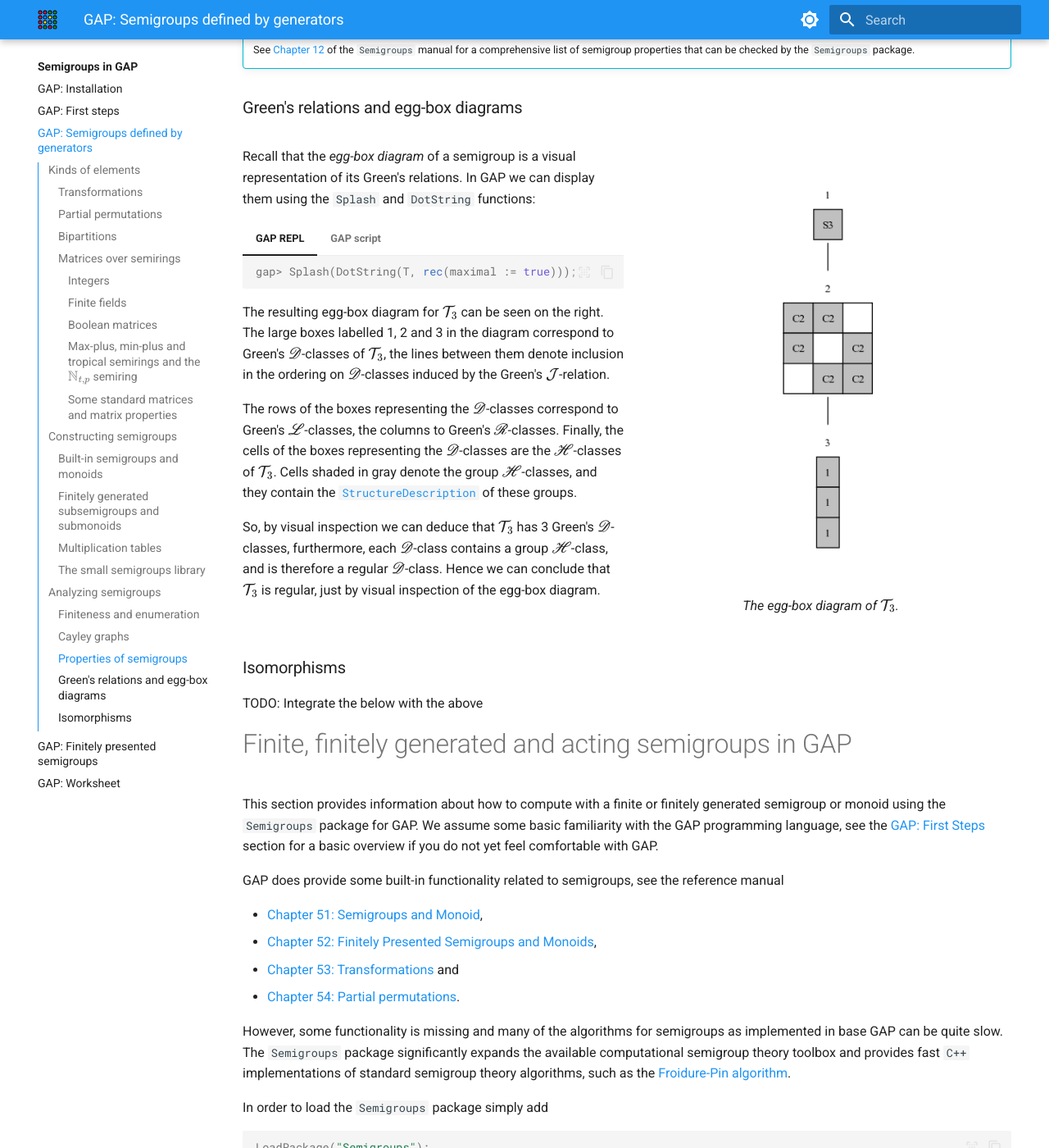
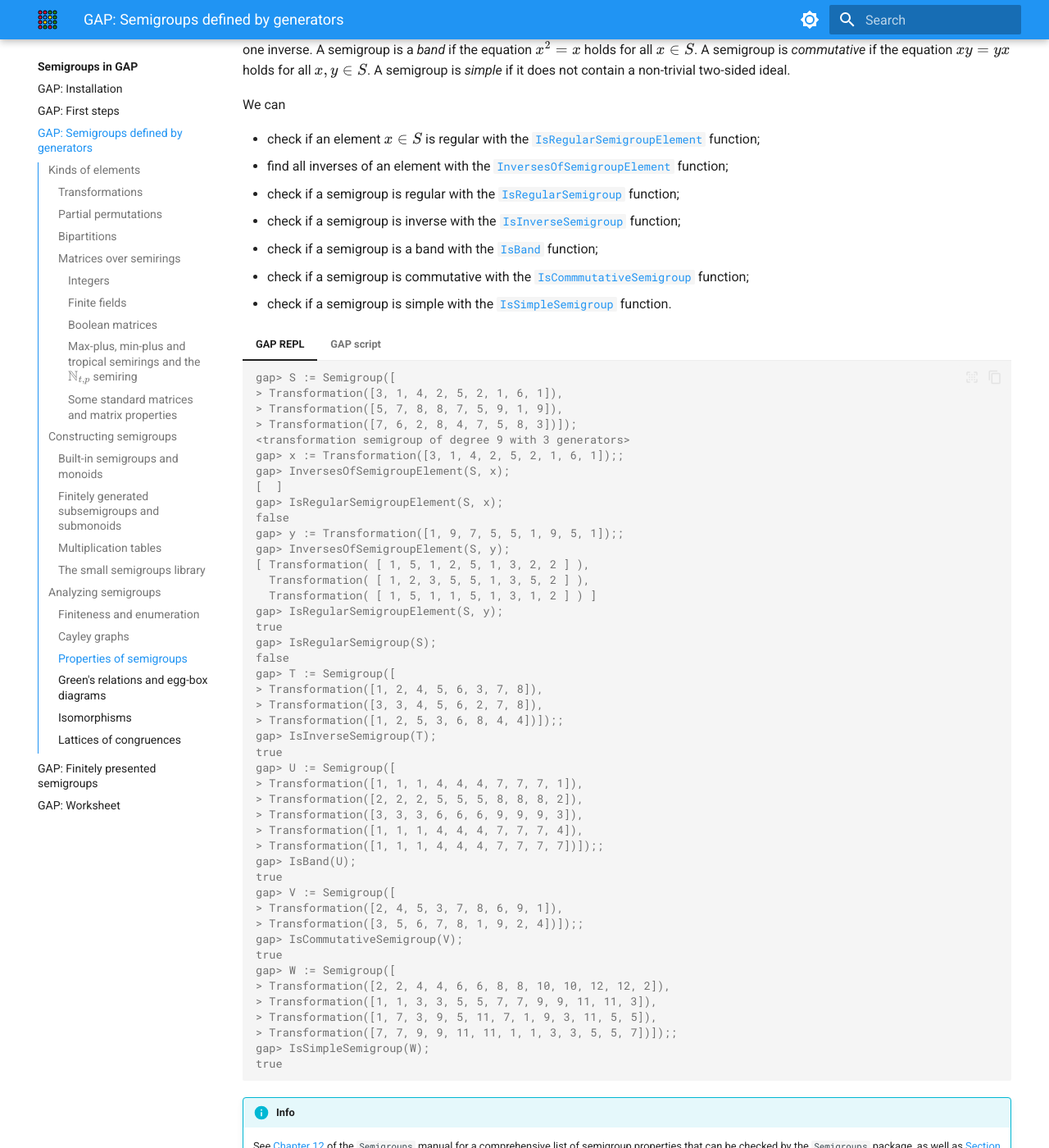
Before and after one commit to libsemigroups/tutorial, an MkDocs documentation site: the page built from docs/gap/generated.md, in a window 1280 px wide and 1400 px high, scrolled down 27346 px. Shown: the whole window at 82% size. Built offline with MkDocs 1.6.1 and Material for MkDocs 9.7.7, drawn with Linux system fonts in a browser that asks for light colours; some of the changed text lies outside the part shown.

Commit message:
GAP: Green and improve diagrams and records

````diff
--- a/docs/gap/generated.md
+++ b/docs/gap/generated.md
@@ -1867,26 +1867,202 @@
 
 ### Properties of semigroups
 
+Recall that an element $x \in S$ is _regular_ if there
+exists some $y\in S$ such that $xyx = x$ and $yxy = y$.
+We say that the element $y$ is an _inverse_ of $x$ in this case.
+A semigroup is _regular_ if every element is regular.
+A semigroup is _inverse_ if every element has precisely one inverse.
+A semigroup is a _band_ if the equation $x^2 = x$ holds for
+all $x\in S$. A semigroup is _commutative_ if the equation $xy = yx$ holds
+for all $x, y \in S$.
+A semigroup is _simple_ if it does not
+contain a non-trivial two-sided ideal.
+
+We can
+
+* check if an element $x\in S$ is regular with the
+  [`IsRegularSemigroupElement`](https://docs.gap-system.org/doc/ref/chap51_mj.html#X87532A76854347E0)
+  function;
+* find all inverses of an element with the
+  [`InversesOfSemigroupElement`](https://docs.gap-system.org/doc/ref/chap51_mj.html#X7AFDE0F17AE516C5)
+  function;
+* check if a semigroup is regular with the
+  [`IsRegularSemigroup`](https://docs.gap-system.org/doc/ref/chap51_mj.html#X7C4663827C5ACEF1)
+  function;
+* check if a semigroup is inverse with the
+  [`IsInverseSemigroup`](https://docs.gap-system.org/doc/ref/chap51_mj.html#X83F1529479D56665)
+  function;
+* check if a semigroup is a band with the
+  [`IsBand`](https://semigroups.github.io/Semigroups/doc/chap12_mj.html#X7C8DB14587D1B55A)
+  function;
+* check if a semigroup is commutative with the
+  [`IsCommmutativeSemigroup`](https://semigroups.github.io/Semigroups/doc/chap12_mj.html#X843EFDA4807FDC31)
+  function;
+* check if a semigroup is simple with the
+  [`IsSimpleSemigroup`](https://semigroups.github.io/Semigroups/doc/chap12_mj.html#X836F4692839F4874)
+  function.
+
+
+=== "GAP REPL"
+    ```gap-repl
+    gap> S := Semigroup([
+    > Transformation([3, 1, 4, 2, 5, 2, 1, 6, 1]),
+    > Transformation([5, 7, 8, 8, 7, 5, 9, 1, 9]),
+    > Transformation([7, 6, 2, 8, 4, 7, 5, 8, 3])]);
+    <transformation semigroup of degree 9 with 3 generators>
+    gap> x := Transformation([3, 1, 4, 2, 5, 2, 1, 6, 1]);;
+    gap> InversesOfSemigroupElement(S, x);
+    [  ]
+    gap> IsRegularSemigroupElement(S, x);
+    false
+    gap> y := Transformation([1, 9, 7, 5, 5, 1, 9, 5, 1]);;
+    gap> InversesOfSemigroupElement(S, y);
+    [ Transformation( [ 1, 5, 1, 2, 5, 1, 3, 2, 2 ] ),
+      Transformation( [ 1, 2, 3, 5, 5, 1, 3, 5, 2 ] ),
+      Transformation( [ 1, 5, 1, 1, 5, 1, 3, 1, 2 ] ) ]
+    gap> IsRegularSemigroupElement(S, y);
+    true
+    gap> IsRegularSemigroup(S);
+    false
+    gap> T := Semigroup([
+    > Transformation([1, 2, 4, 5, 6, 3, 7, 8]),
+    > Transformation([3, 3, 4, 5, 6, 2, 7, 8]),
+    > Transformation([1, 2, 5, 3, 6, 8, 4, 4])]);;
+    gap> IsInverseSemigroup(T);
+    true
+    gap> U := Semigroup([
+    > Transformation([1, 1, 1, 4, 4, 4, 7, 7, 7, 1]),
+    > Transformation([2, 2, 2, 5, 5, 5, 8, 8, 8, 2]),
+    > Transformation([3, 3, 3, 6, 6, 6, 9, 9, 9, 3]),
+    > Transformation([1, 1, 1, 4, 4, 4, 7, 7, 7, 4]),
+    > Transformation([1, 1, 1, 4, 4, 4, 7, 7, 7, 7])]);;
+    gap> IsBand(U);
+    true
+    gap> V := Semigroup([
+    > Transformation([2, 4, 5, 3, 7, 8, 6, 9, 1]),
+    > Transformation([3, 5, 6, 7, 8, 1, 9, 2, 4])]);;
+    gap> IsCommutativeSemigroup(V);
+    true
+    gap> W := Semigroup([
+    > Transformation([2, 2, 4, 4, 6, 6, 8, 8, 10, 10, 12, 12, 2]),
+    > Transformation([1, 1, 3, 3, 5, 5, 7, 7, 9, 9, 11, 11, 3]),
+    > Transformation([1, 7, 3, 9, 5, 11, 7, 1, 9, 3, 11, 5, 5]),
+    > Transformation([7, 7, 9, 9, 11, 11, 1, 1, 3, 3, 5, 5, 7])]);;
+    gap> IsSimpleSemigroup(W);
+    true
+    ```
+=== "GAP script"
+    ```gap
+    S := Semigroup([
+    Transformation([3, 1, 4, 2, 5, 2, 1, 6, 1]),
+    Transformation([5, 7, 8, 8, 7, 5, 9, 1, 9]),
+    Transformation([7, 6, 2, 8, 4, 7, 5, 8, 3])]);
+    x := Transformation([3, 1, 4, 2, 5, 2, 1, 6, 1]);;
+    InversesOfSemigroupElement(S, x);
+    IsRegularSemigroupElement(S, x);
+    y := Transformation([1, 9, 7, 5, 5, 1, 9, 5, 1]);;
+    InversesOfSemigroupElement(S, y);
+    IsRegularSemigroupElement(S, y);
+    IsRegularSemigroup(S);
+    T := Semigroup([
+    Transformation([1, 2, 4, 5, 6, 3, 7, 8]),
+    Transformation([3, 3, 4, 5, 6, 2, 7, 8]),
+    Transformation([1, 2, 5, 3, 6, 8, 4, 4])]);;
+    IsInverseSemigroup(T);
+    U := Semigroup([
+    Transformation([1, 1, 1, 4, 4, 4, 7, 7, 7, 1]),
+    Transformation([2, 2, 2, 5, 5, 5, 8, 8, 8, 2]),
+    Transformation([3, 3, 3, 6, 6, 6, 9, 9, 9, 3]),
+    Transformation([1, 1, 1, 4, 4, 4, 7, 7, 7, 4]),
+    Transformation([1, 1, 1, 4, 4, 4, 7, 7, 7, 7])]);;
+    IsBand(U);
+    V := Semigroup([
+    Transformation([2, 4, 5, 3, 7, 8, 6, 9, 1]),
+    Transformation([3, 5, 6, 7, 8, 1, 9, 2, 4])]);;
+    IsCommutativeSemigroup(V);
+    W := Semigroup([
+    Transformation([2, 2, 4, 4, 6, 6, 8, 8, 10, 10, 12, 12, 2]),
+    Transformation([1, 1, 3, 3, 5, 5, 7, 7, 9, 9, 11, 11, 3]),
+    Transformation([1, 7, 3, 9, 5, 11, 7, 1, 9, 3, 11, 5, 5]),
+    Transformation([7, 7, 9, 9, 11, 11, 1, 1, 3, 3, 5, 5, 7])]);;
+    IsSimpleSemigroup(W);
+    ```
+
 !!! info
     See [Chapter 12](https://semigroups.github.io/Semigroups/doc/chap12_mj.html)
     of the `Semigroups` manual for a comprehensive list of semigroup
-    properties that can be checked by the `Semigroups` package.
+    properties that can be checked by the `Semigroups` package, as well as
+    [Section 51.4](https://docs.gap-system.org/doc/ref/chap51_mj.html#X78274024827F306D)
+    of the GAP reference manual.
 
 ### Green's relations and egg-box diagrams
+
+Recall that the Green's $\mathscr{R}, \mathscr{L}$ and
+$\mathscr{J}$ relations are equivalence relations on a semigroup $S$
+defined by
+
+* $x \mathscr{R} y$ if and only if $x S = y S$,
+* $x \mathscr{L} y$ if and only if $S x = S y$,
+* $x \mathscr{J} y$ if and only if $S x S = S y S$.
+
+The Green's $\mathscr{H}$ and $\mathscr{D}$ relations are defined as
+the intersection and composition of the $\mathscr{R}$ and $\mathscr{L}$
+relations, respectively. For a finite semigroup, the $\mathscr{D}$ and
+$\mathscr{J}$ relations coincide.
+
+We can obtain the $\mathscr{R}, \mathscr{L}, \mathscr{D}$ or
+$\mathscr{H}$-equivalence class of an element of a semigroup using
+the
+[`RClass`](https://semigroups.github.io/Semigroups/doc/chap10_mj.html#X81B7AD4C7C552867),
+[`LClass`](https://semigroups.github.io/Semigroups/doc/chap10_mj.html#X81B7AD4C7C552867),
+[`DClass`](https://semigroups.github.io/Semigroups/doc/chap10_mj.html#X81B7AD4C7C552867) and
+[`HClass`](https://semigroups.github.io/Semigroups/doc/chap10_mj.html#X81B7AD4C7C552867) functions, respectively.
+
+=== "GAP REPL"
+    ```gap-repl
+    gap> S := Semigroup([Transformation([1, 1]), Transformation([2, 2]), Transformation([5, 4, 3, 2, 1])]);
+    <transformation semigroup of degree 5 with 3 generators>
+    gap> RClass(S, Transformation([1, 1]));
+    <Green's R-class: Transformation( [ 1, 1 ] )>
+    gap> Elements(RClass(S, Transformation([1, 1])));
+    [ Transformation( [ 1, 1 ] ), Transformation( [ 2, 2 ] ),
+      Transformation( [ 4, 4, 3, 2, 1 ] ), Transformation( [ 5, 5, 3, 2, 1 ] ) ]
+    gap> Elements(LClass(S, Transformation([1, 1])));
+    [ Transformation( [ 1, 1 ] ), Transformation( [ 5, 4, 3, 1, 1 ] ) ]
+    gap> Elements(DClass(S, Transformation([1, 1])));
+    [ Transformation( [ 1, 1 ] ), Transformation( [ 1, 2, 3, 4, 4 ] ),
+      Transformation( [ 1, 2, 3, 5, 5 ] ), Transformation( [ 2, 2 ] ),
+      Transformation( [ 4, 4, 3, 2, 1 ] ), Transformation( [ 5, 4, 3, 1, 1 ] ),
+      Transformation( [ 5, 4, 3, 2, 2 ] ), Transformation( [ 5, 5, 3, 2, 1 ] ) ]
+    gap> Elements(HClass(S, Transformation([1, 1])));
+    [ Transformation( [ 1, 1 ] ) ]
+    ```
+=== "GAP script"
+    ```gap
+    S := Semigroup([Transformation([1, 1]), Transformation([2, 2]), Transformation([5, 4, 3, 2, 1])]);
+    RClass(S, Transformation([1, 1]));
+    Elements(RClass(S, Transformation([1, 1])));
+    Elements(LClass(S, Transformation([1, 1])));
+    Elements(DClass(S, Transformation([1, 1])));
+    Elements(HClass(S, Transformation([1, 1])));
+    ```
 
 <div class="grid" markdown>
 
   <div markdown>
   Recall that the _egg-box diagram_ of a semigroup is a visual representation
   of its Green's relations. In GAP we can display them using the `Splash` and
-  `DotString` functions:
-
-=== "GAP REPL"
-    ```gap-repl
+  [`DotString`](https://semigroups.github.io/Semigroups/doc/chap16_mj.html#X7F51F3CD7E13D199)
+  functions:
+
+=== "GAP REPL"
+    ```gap-repl
+    gap> T := FullTransformationSemigroup(3);
     gap> Splash(DotString(T, rec(maximal := true)));
     ```
 === "GAP script"
     ```gap
+    T := FullTransformationSemigroup(3);
     Splash(DotString(T, rec(maximal := true)));
     ```
 
@@ -1900,7 +2076,9 @@
   Green's $\mathscr{L}$-classes, the columns to Green's $\mathscr{R}$-classes.
   Finally, the cells of the boxes representing the $\mathscr{D}$-classes
   are the $\mathscr{H}$-classes of $\mathcal{T}_3$. Cells shaded in gray
-  denote the group $\mathscr{H}$-classes, and they contain the [`StructureDescription`](https://docs.gap-system.org/doc/ref/chap39.html#X8199B74B84446971) of these groups.
+  denote the group $\mathscr{H}$-classes, and they contain the
+  [`StructureDescription`](https://docs.gap-system.org/doc/ref/chap39.html#X8199B74B84446971) of these groups,
+  this is a consequence of the `#!gap rec(maximal := true)` argument.
 
   So, by visual inspection we can deduce that $\mathcal{T}_3$ has
   3 Green's $\mathscr{D}$-classes, furthermore, each $\mathscr{D}$-class
@@ -1909,306 +2087,21 @@
   just by visual inspection of the egg-box diagram.
   </div>
 
-![The egg-box diagram of $\mathcal{T}_3$](../images/T3_egg_box.png){ align=right width=200rem }
+![The egg-box diagram of $\mathcal{T}_3$](../images/T3_egg_box_light.svg#only-light){ align=right }
+![The egg-box diagram of $\mathcal{T}_3$](../images/T3_egg_box_dark.svg#only-dark){ align=right }
 /// caption
 The egg-box diagram of $\mathcal{T}_3$.
 ///
 </div>
 
+!!! info
+    See [Chapter 10](https://semigroups.github.io/Semigroups/doc/chap10_mj.html)
+    of the `Semigroups` manual for a deeper look at Green's relation related
+    functionality.
+
 ### Isomorphisms
 
-
-TODO: Integrate the below with the above
-
-# Finite, finitely generated and acting semigroups in GAP
-
-This section provides information about how to compute with a finite or finitely generated
-semigroup or monoid using the `Semigroups` package for GAP. We assume some basic familiarity
-with the GAP programming language, see the [GAP: First Steps](first-steps.md) section for
-a basic overview if you do not yet feel comfortable with GAP.
-
-GAP does provide some built-in functionality related to semigroups, see the reference manual
-
-* [Chapter 51: Semigroups and Monoid](https://docs.gap-system.org/doc/ref/chap51_mj.html),
-* [Chapter 52: Finitely Presented Semigroups and Monoids](https://docs.gap-system.org/doc/ref/chap52_mj.html),
-* [Chapter 53: Transformations](https://docs.gap-system.org/doc/ref/chap53_mj.html) and
-* [Chapter 54: Partial permutations](https://docs.gap-system.org/doc/ref/chap54_mj.html).
-
-However, some functionality is missing and many of the algorithms
-for semigroups as implemented in base GAP can be quite slow. The `Semigroups` package
-significantly expands the available computational semigroup theory toolbox and provides
-fast `C++` implementations of standard semigroup theory algorithms, such as the
-[Froidure-Pin algorithm](https://semigroups.github.io/Semigroups/doc/chap6_mj.html#X7E2DE9767D5D82F7).
-
-In order to load the `Semigroups` package simply add
-```gap
-LoadPackage("Semigroups");
-```
-at the start of your gap script, or execute this command at the start of your
-GAP session.
-
-## Finite semigroups
-
-In this section we showcase how one can construct and analyze certain kinds
-of finite semigroups.
-
-### Transformation semigroups
-
-Before we delve into functions for analyzing semigroups, we first need to
-construct some example to analyze. In this section we introduce one rich
-family of examples, the _transformation semigroups_.
-
-Recall that a _transformation_ of
-degree $n$ is a function $f: \{1, \ldots, n\} \rightarrow \{1, \ldots, n\}$ and
-the _full transformation semigroup_ of degree $n$ is semigroups
-$\mathcal{T}_n$ consisting of all degree $n$ transformations under composition.
-
-In GAP the function `#!gap FullTransformationSemigroup(n);` can be used to construct
-the semigroup $\mathcal{T}_n$, and check some basic facts about it.
-
-!!! note
-    The code examples in this section will consist of two tabs: one labelled
-    "GAP REPL" showcasing the output in an example GAP REPL session, and
-    another labelled "GAP script" which contains the same code without the
-    GAP REPL output, for easier copy-pasting into a GAP session.
-
-=== "GAP REPL"
-    ```gap-repl
-    gap> T := FullTransformationSemigroup(3);
-    <full transformation monoid of degree 3>
-    gap> Size(T); # The order of T
-    27
-    gap> IsMonoid(T); # Is T a monoid?
-    true
-    gap> IsRegularSemigroup(T); # Is T regular?
-    true
-    gap> IsCommutativeSemigroup(T); # Is T commutative?
-    false
-    ```
-=== "GAP script"
-    ```gap
-    T := FullTransformationSemigroup(3);
-    Size(T); # The order of T
-    IsMonoid(T); # Is T a monoid?
-    IsRegularSemigroup(T); # Is T regular?
-    IsCommutativeSemigroup(T); # Is T commutative?
-    ```
-
-As we discussed in the [Help system section](./first-steps.md#the-help-system), to
-learn more about any GAP function you can use the help operator `?` in the GAP
-REPL, e.g.
-
-```gap-repl
-gap> ?FullTransformationSemigroup
-  53.7-3 FullTransformationSemigroup
-
-  ‣ FullTransformationSemigroup( n ) ─────────────────────────────────── function
-  ‣ FullTransformationMonoid( n ) ────────────────────────────────────── function
-  Returns:  The full transformation semigroup of degree n.
-
-  If n is a positive integer, then FullTransformationSemigroup returns the monoid
-  consisting  of  all  transformations  with  degree  at  most n, called the full
-  transformation semigroup.
-
-  The  full  transformation  semigroup  is  regular,  has  n ^ n elements, and is
-  generated  by  any  set  containing transformations that generate the symmetric
-  group on n points and any transformation of rank n - 1.
-
-  FulTransformationMonoid is a synonym for FullTransformationSemigroup.
-
-  ──────────────────────────────────  Example  ──────────────────────────────────
-    gap> FullTransformationSemigroup( 1234 );
-    <full transformation monoid of degree 1234>
-  ───────────────────────────────────────────────────────────────────────────────
-  -- <space> page, <n> next line, <b> back, <p> back line, <q> quit --
-```
-
-This can be especially helpful for understanding the functions we will use
-going forward.
-
-To display the elements of `T` we can use the GAP function `Elements`:
-
-=== "GAP REPL"
-    ```gap-repl
-    gap> Elements(T);
-    [ Transformation( [ 1, 1, 1 ] ), Transformation( [ 1, 1, 2 ] ),
-      Transformation( [ 1, 1 ] ), Transformation( [ 1, 2, 1 ] ),
-      Transformation( [ 1, 2, 2 ] ), IdentityTransformation,
-      Transformation( [ 1, 3, 1 ] ), Transformation( [ 1, 3, 2 ] ),
-      Transformation( [ 1, 3, 3 ] ), Transformation( [ 2, 1, 1 ] ),
-      Transformation( [ 2, 1, 2 ] ), Transformation( [ 2, 1 ] ),
-      Transformation( [ 2, 2, 1 ] ), Transformation( [ 2, 2, 2 ] ),
-      Transformation( [ 2, 2 ] ), Transformation( [ 2, 3, 1 ] ),
-      Transformation( [ 2, 3, 2 ] ), Transformation( [ 2, 3, 3 ] ),
-      Transformation( [ 3, 1, 1 ] ), Transformation( [ 3, 1, 2 ] ),
-      Transformation( [ 3, 1, 3 ] ), Transformation( [ 3, 2, 1 ] ),
-      Transformation( [ 3, 2, 2 ] ), Transformation( [ 3, 2, 3 ] ),
-      Transformation( [ 3, 3, 1 ] ), Transformation( [ 3, 3, 2 ] ),
-      Transformation( [ 3, 3, 3 ] ) ]
-    ```
-=== "GAP script"
-    ```gap
-    Elements(T);
-    ```
-
-Instead of representing transformations as functions, GAP uses a bespoke
-`Transformation` object. A transformation $t$ is specified by providing
-a list `A` such that the $i$-th entry `A[i]` is the image of the point $i$
-under the transformation $t$. So, for example
-`#!gap t := Transformation([1, 3, 3, 4]);` defines the transformation
-`t \in \mathcal{T}_4`
-such that $t(1) = 1, t(2) = t(3) = 3$ and $t(4) = 4$. We can
-multiply transformations using the usual multiplication operator `*`.
-Furthermore, we can obtain the image $t(x)$ of a point
-$x \in \{1, \ldots, 4\}$ under $t$ via the power syntax `x ^ t`.
-
-=== "GAP REPL"
-    ```gap-repl
-    gap> a := Transformation([1, 3, 3, 4]);
-    Transformation( [ 1, 3, 3 ] )
-    gap> b := Transformation([2, 3, 4, 1]);
-    Transformation( [ 2, 3, 4, 1 ] )
-    gap> a * b;
-    Transformation( [ 2, 4, 4, 1 ] )
-    gap> b * a;
-    Transformation( [ 3, 3, 4, 1 ] )
-    gap> 2 ^ a;
-    3
-    gap> 3 ^ b;
-    4
-    gap> 2 ^ (a * b);
-    4
-    gap> 2 ^ (b * a);
-    3
-    ```
-=== "GAP script"
-    ```gap
-    a := Transformation([1, 3, 3, 4]);
-    b := Transformation([2, 3, 4, 1]);
-    a * b;
-    b * a;
-    2 ^ a;
-    3 ^ b;
-    2 ^ (a * b);
-    2 ^ (b * a);
-    ```
-
-!!! note
-    In fact, mathematically all transformations in GAP belong to
-    the infinite transformation monoid $T_\mathbb{N}$ of transformations
-    $f: \mathbb{N} \rightarrow \mathbb{N}$. GAP simply treats all points
-    after the largest moved point of a transformation $t$ as fixed.
-    This means that we can multiply two transformations acting
-    on a different number of points, so e.g.
-    `#!gap Transformation([2, 1]) * Transformation([3, 3, 4, 5]);`
-    is valid. Similarly, `#!gap 10 ^ (Transformation([2, 1]));` is
-    valid and returns `10`.
-
-We can construct a semigroups generated by a set of transformations using the
-`Semigroup` function:
-
-=== "GAP REPL"
-    ```gap-repl
-    gap> a := Transformation([1, 3, 3, 4]);
-    Transformation( [ 1, 3, 3 ] )
-    gap> b := Transformation([2, 3, 4, 1]);
-    Transformation( [ 2, 3, 4, 1 ] )
-    gap> c := Transformation([1, 1, 2, 2]);
-    Transformation( [ 1, 1, 2, 2 ] )
-    gap> S := Semigroup([a, b, c]);
-    <transformation semigroup of degree 4 with 3 generators>
-    gap> Size(S); # All the usual semigroup functions should work
-    128
-    gap> IsRegularSemigroup(S);
-    true
-    gap> IsCommutativeSemigroup(S);
-    false
-    ```
-=== "GAP script"
-    ```gap
-    a := Transformation([1, 3, 3, 4]);
-    b := Transformation([2, 3, 4, 1]);
-    c := Transformation([1, 1, 2, 2]);
-    S := Semigroup([a, b, c]);
-    Size(S); # All the usual semigroup functions should work
-    IsRegularSemigroup(S);
-    IsCommutativeSemigroup(S);
-    ```
-
-
-
-
-
-### Green's relations
-
-TODO: Intro on what these are etc
-
-<div class="grid" markdown>
-
-  <div markdown>
-  Recall that the _egg-box diagram_ of a semigroup is a visual representation
-  of its Green's relations. In GAP we can display them using the `Splash` and
-  `DotString` functions:
-
-=== "GAP REPL"
-    ```gap-repl
-    gap> Splash(DotString(T, rec(maximal := true)));
-    ```
-=== "GAP script"
-    ```gap
-    Splash(DotString(T, rec(maximal := true)));
-    ```
-
-  The resulting egg-box diagram for $\mathcal{T}_3$ can be seen on the right.
-  The large boxes labelled 1, 2 and 3 in the diagram correspond to Green's
-  $\mathscr{D}$-classes of $\mathcal{T}_3$, the lines between them denote
-  inclusion in the ordering on $\mathscr{D}$-classes induced by the Green's
-  $\mathcal{J}$-relation.
-
-  The rows of the boxes representing the $\mathscr{D}$-classes correspond to
-  Green's $\mathscr{L}$-classes, the columns to Green's $\mathscr{R}$-classes.
-  Finally, the cells of the boxes representing the $\mathscr{D}$-classes
-  are the $\mathscr{H}$-classes of $\mathcal{T}_3$. Cells shaded in gray
-  denote the group $\mathscr{H}$-classes, and they contain the [`StructureDescription`](https://docs.gap-system.org/doc/ref/chap39.html#X8199B74B84446971) of these groups.
-
-  So, by visual inspection we can deduce that $\mathcal{T}_3$ has
-  3 Green's $\mathscr{D}$-classes, furthermore, each $\mathscr{D}$-class
-  contains a group $\mathscr{H}$-class, and is therefore a regular
-  $\mathscr{D}$-class. Hence we can conclude that $\mathcal{T}_3$ is regular,
-  just by visual inspection of the egg-box diagram.
-  </div>
-
-![The egg-box diagram of $\mathcal{T}_3$](../images/T3_egg_box.png){ align=right width=200rem }
-/// caption
-The egg-box diagram of $\mathcal{T}_3$.
-///
-</div>
-
-### Multiplication tables
-
-!!! warning
-    Multiplication tables are a very inefficient way of defining a
-    semigroup. Indeed, to define a semigroup $S$ using a multiplication
-    table we need to give a table of $|S|^2$ entries. However, if a
-    generating set $A$ for $S$ is known, we can construct a transformation
-    representation for $S$ by taking only those rows in the multiplication
-    table that correspond to the generators in $A$. This allows us to
-    construct a transformation semigroup $S^\prime$ that is isomorphic to
-    $S$, and we only need specify $|A|\cdot |S|$ many entries.
-
-
-### Cayley graphs
-
-### Finite inverse semigroups
-
-### Semigroups of bipartitions
-
-[TODO](https://semigroups.github.io/Semigroups/doc/chap3_mj.html)
-
-## Finitely generated semigroups
-
-### Semigroups of matrices over semirings
-
+### Lattices of congruences
 
 [^1]:
     **East, J.**, **Egri-Nagy, A.**, **Mitchell, J. D.** and **Péresse, Y.**,
````
Also changed, not shown: docs/gap/first-steps.md (+34 -0 lines), docs/images/T3_egg_box.png (deleted), docs/images/T3_egg_box_dark.svg (added), docs/images/T3_egg_box_light.svg (added).
